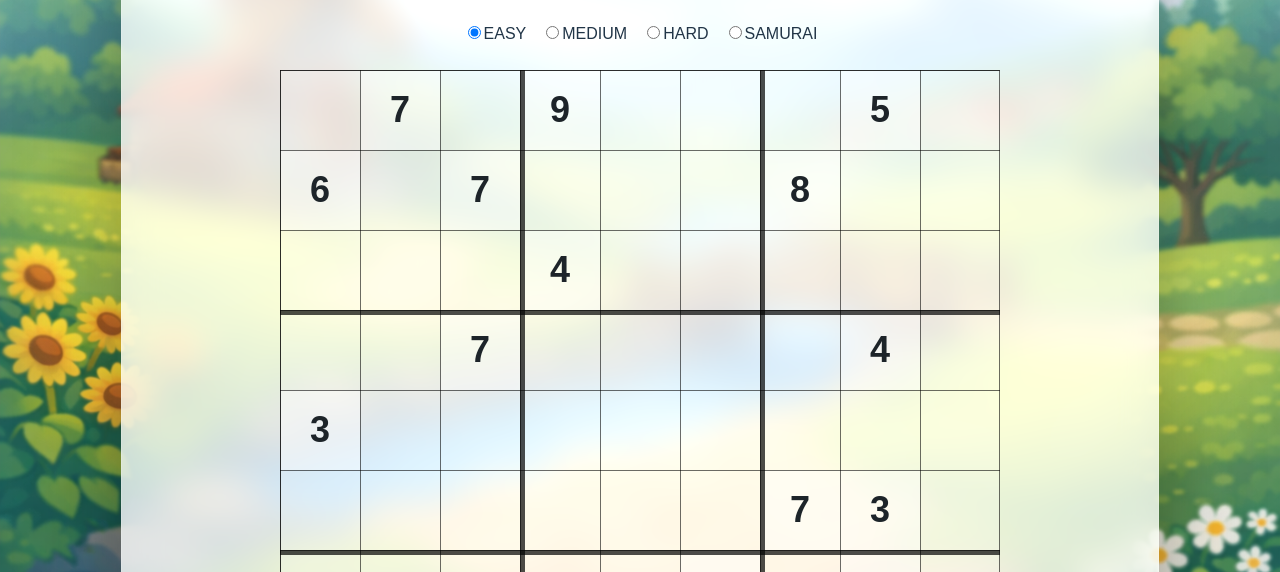
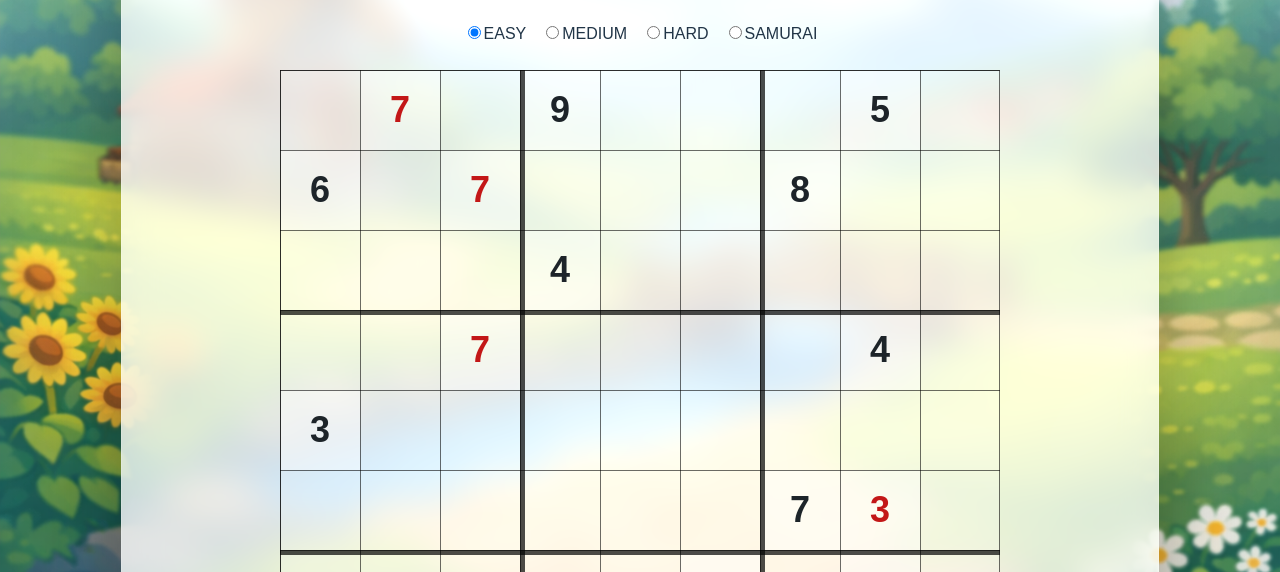
Before and after one commit to olejardamir/sudoku, a React (Vite) app in the folder web/: page / in a window 1280 px wide. Shown: the part 228-800 px from the top of the page. Built offline with nearby package versions, Linux system fonts and the light colour scheme.

Commit message:
repetition red numbers UI

```diff
--- a/web/src/components/SudokuBoard.tsx
+++ b/web/src/components/SudokuBoard.tsx
@@ -69,6 +69,72 @@ export const SudokuBoard: React.FC<BoardProps> = ({ solveSignal }) => {
     );
   };
 
+  const getConflicts = () => {
+    const conflicts = new Set<string>();
+
+    for (let r = 0; r < 9; r += 1) {
+      const seen = new Map<number, number[]>();
+      for (let c = 0; c < 9; c += 1) {
+        const v = grid[r][c].value;
+        if (v === null) {
+          continue;
+        }
+        const list = seen.get(v) ?? [];
+        list.push(c);
+        seen.set(v, list);
+      }
+      seen.forEach((cols) => {
+        if (cols.length > 1) {
+          cols.forEach((c) => conflicts.add(`${r}-${c}`));
+        }
+      });
+    }
+
+    for (let c = 0; c < 9; c += 1) {
+      const seen = new Map<number, number[]>();
+      for (let r = 0; r < 9; r += 1) {
+        const v = grid[r][c].value;
+        if (v === null) {
+          continue;
+        }
+        const list = seen.get(v) ?? [];
+        list.push(r);
+        seen.set(v, list);
+      }
+      seen.forEach((rows) => {
+        if (rows.length > 1) {
+          rows.forEach((r) => conflicts.add(`${r}-${c}`));
+        }
+      });
+    }
+
+    for (let br = 0; br < 3; br += 1) {
+      for (let bc = 0; bc < 3; bc += 1) {
+        const seen = new Map<number, Array<{ r: number; c: number }>>();
+        for (let r = br * 3; r < br * 3 + 3; r += 1) {
+          for (let c = bc * 3; c < bc * 3 + 3; c += 1) {
+            const v = grid[r][c].value;
+            if (v === null) {
+              continue;
+            }
+            const list = seen.get(v) ?? [];
+            list.push({ r, c });
+            seen.set(v, list);
+          }
+        }
+        seen.forEach((cells) => {
+          if (cells.length > 1) {
+            cells.forEach(({ r, c }) => conflicts.add(`${r}-${c}`));
+          }
+        });
+      }
+    }
+
+    return conflicts;
+  };
+
+  const conflicts = getConflicts();
+
   return (
     <div className="sudoku-wrapper">
       <div className="grid" ref={gridRef}>
@@ -82,6 +148,7 @@ export const SudokuBoard: React.FC<BoardProps> = ({ solveSignal }) => {
                 Math.floor(r / 3) === selectedBlock.row &&
                 Math.floor(c / 3) === selectedBlock.col
               }
+              isInvalid={conflicts.has(`${r}-${c}`)}
               onChange={(v) => updateCell(r, c, v)}
               onFocus={() =>
                 setSelectedBlock({
--- a/web/src/components/SudokuCell.tsx
+++ b/web/src/components/SudokuCell.tsx
@@ -4,6 +4,7 @@ import type { Cell } from "./SudokuBoard";
 type Props = {
   cell: Cell;
   isInSelectedBlock: boolean;
+  isInvalid: boolean;
   onChange: (value: number | null) => void;
   onFocus: () => void;
 };
@@ -11,6 +12,7 @@ type Props = {
 export const SudokuCell: React.FC<Props> = ({
   cell,
   isInSelectedBlock,
+  isInvalid,
   onChange,
   onFocus
 }) => {
@@ -18,7 +20,7 @@ export const SudokuCell: React.FC<Props> = ({
     <input
       className={`cell ${cell.fixed ? "fixed" : ""} ${
         isInSelectedBlock ? "block-highlight" : ""
-      }`}
+      } ${isInvalid ? "invalid" : ""}`}
       value={cell.value ?? ""}
       readOnly={cell.fixed}
       onFocus={onFocus}
--- a/web/src/styles/sudoku.css
+++ b/web/src/styles/sudoku.css
@@ -152,6 +152,14 @@ input.cell:focus {
   font-weight: bold;
 }
 
+.grid .cell.invalid {
+  color: #c31717;
+}
+
+.grid .cell.fixed.invalid {
+  color: #c31717;
+}
+
 .cell.block-highlight {
   background: #e6d6ff;
 }
```
